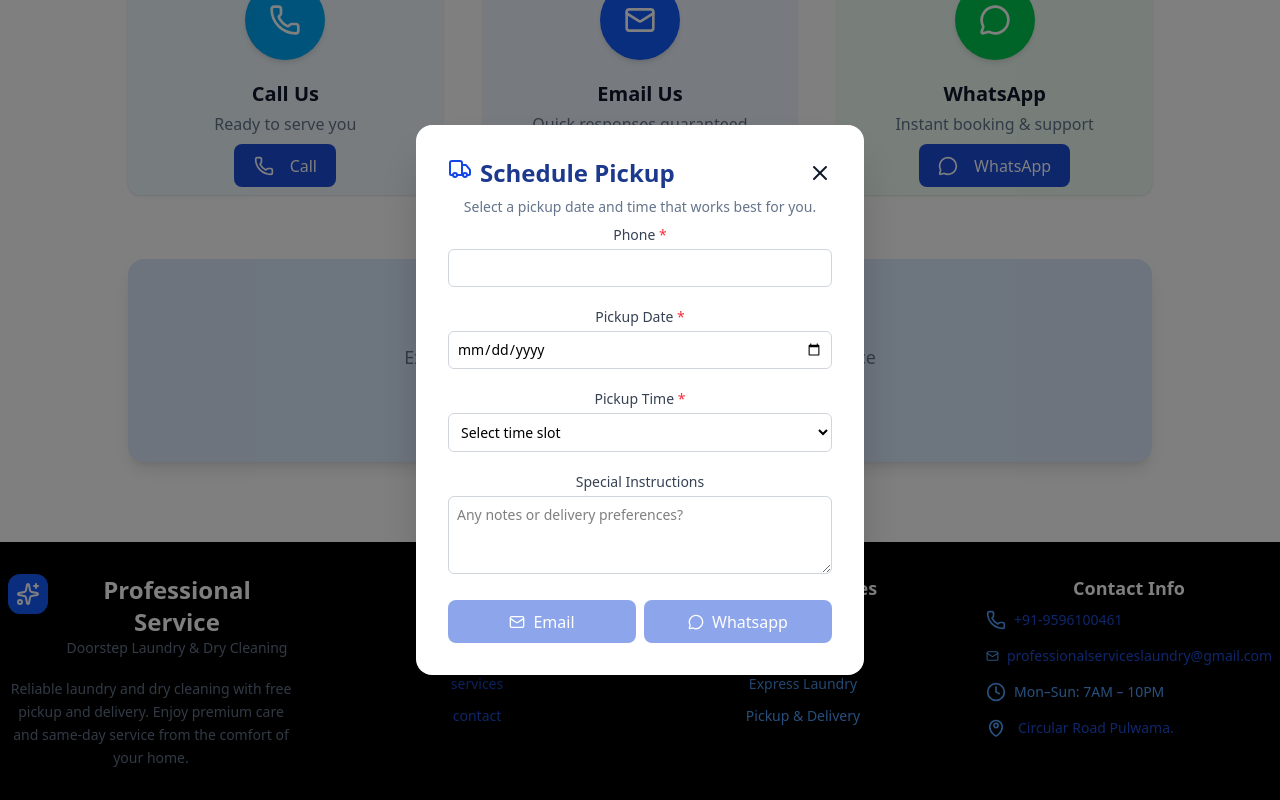
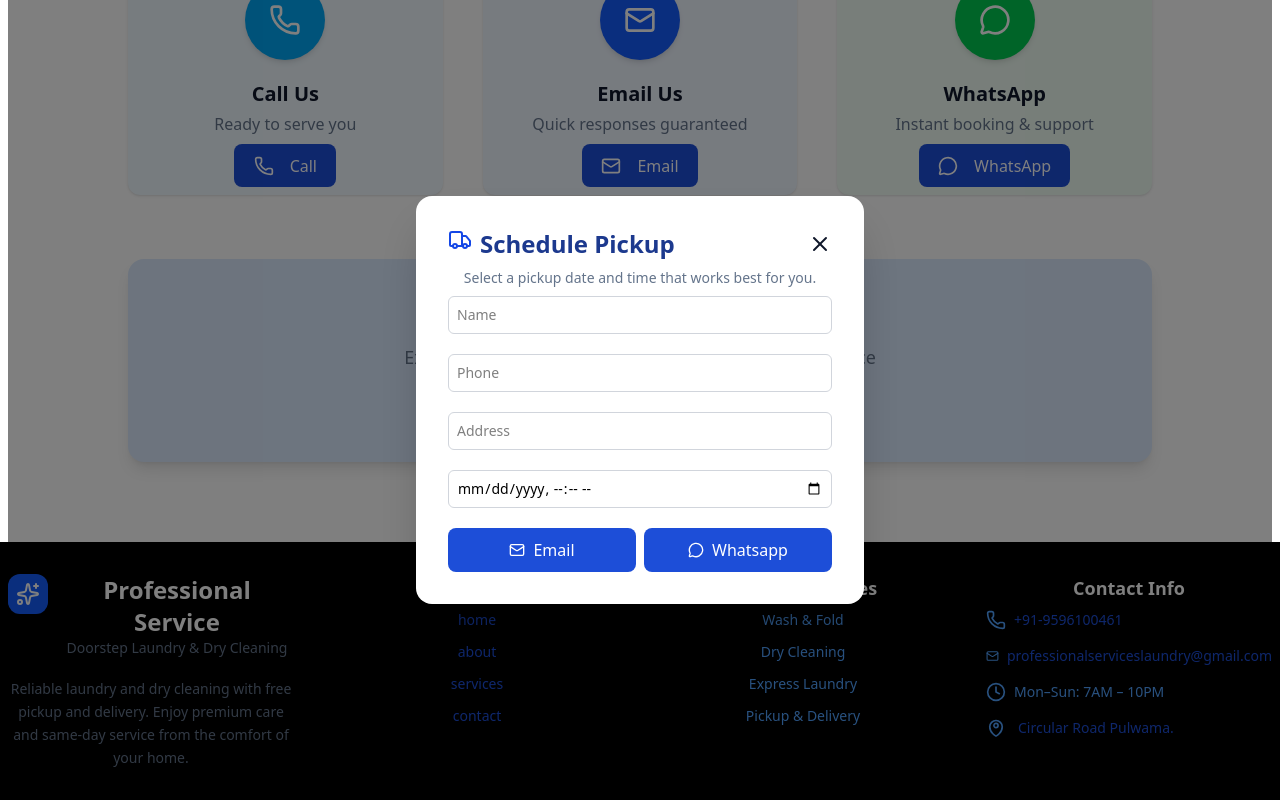
Before and after one commit to showkat-96/loundry, a React (Vite) app: page / in a window 1280 px wide. Both pictures are taken after a click on the button "Schedule Pickup". Shown: the part 2190-2990 px from the top of the page. Built offline with nearby package versions, Linux system fonts and the light colour scheme.

Commit message:
fixed some shit

```diff
--- a/src/App.tsx
+++ b/src/App.tsx
@@ -17,7 +17,7 @@ function App() {
         <Route path="/why-choose-us" element={<WhyChooseUs />} />
         <Route path="/our-services" element={<OurServices />} />
         <Route path="/get-in-touch" element={<GetInTouch />} />
-        <Route path="/services/:name" element={<ServiceDetails />} />
+        <Route path="/our-services/:name" element={<ServiceDetails />} />
 
         <Route path="*" element={<Home />} />
       </Route>
--- a/src/components/BookingForm.tsx
+++ b/src/components/BookingForm.tsx
@@ -13,7 +13,6 @@ export default function BookingForm({
   const [selectedChannel, setSelectedChannel] = useState(channel);
   const [sending, setSending] = useState(false);
   const [sent, setSent] = useState("");
-  const [errors, setErrors] = useState<{ [key: string]: string }>({});
 
   const [formData, setFormData] = useState({
     name: "",
@@ -22,7 +21,6 @@ export default function BookingForm({
     serviceType: "",
     specificServices: [] as string[],
     pickupDate: "",
-    pickupTime: "",
   });
 
   const services = {
@@ -32,9 +30,30 @@ export default function BookingForm({
     specialty: ["Baby Clothes", "Delicates"],
   };
 
+  const [errors, setErrors] = useState({
+    name: false,
+    phone: false,
+    address: false,
+    serviceType: false,
+    specificServices: false,
+    pickupDate: false,
+  });
+
+  const onChange = (e: React.ChangeEvent<HTMLInputElement>) => {
+    const { name, value } = e.target;
+    setFormData({
+      ...formData,
+      [name]: value,
+    });
+    setErrors({
+      ...errors,
+      [name]: value?.trim() ? false : true,
+    });
+  };
+
   const handleInputChange = (field: string, value: string) => {
     setFormData((prev) => ({ ...prev, [field]: value }));
-    setErrors((prev) => ({ ...prev, [field]: "" })); // clear error when typing
+    setErrors((prev) => ({ ...prev, [field]: value ? false : true }));
   };
 
   const handleServiceToggle = (service: string, checked: boolean) => {
@@ -57,24 +76,6 @@ export default function BookingForm({
     return services[formData.serviceType as keyof typeof services] || [];
   };
 
-  const validateForm = () => {
-    const newErrors: { [key: string]: string } = {};
-
-    if (!formData.name.trim()) newErrors.name = "Name is required";
-    if (!formData.phone.trim()) {
-      newErrors.phone = "Phone number is required";
-    } else if (!/^\d{10}$/.test(formData.phone)) {
-      newErrors.phone = "Enter a valid 10-digit phone number";
-    }
-    if (!formData.serviceType) newErrors.serviceType = "Select a service type";
-    if (!formData.address.trim()) newErrors.address = "Address is required";
-    if (!formData.pickupDate) newErrors.pickupDate = "Pickup date is required";
-    if (!formData.pickupTime) newErrors.pickupTime = "Pickup time is required";
-
-    setErrors(newErrors);
-    return Object.keys(newErrors).length === 0;
-  };
-
   const handleSubmit = async (
     e: React.FormEvent,
     medium: "Whatsapp" | "Email" | "all"
@@ -82,16 +83,20 @@ export default function BookingForm({
     e.preventDefault();
     setSent("");
     setSelectedChannel(medium);
-    if (!validateForm()) return;
-    const {
-      name,
-      phone,
-      address,
-      serviceType,
-      specificServices,
-      pickupDate,
-      pickupTime,
-    } = formData;
+    let isValid = true;
+    const newErrors: Record<keyof typeof formData, boolean> = {} as any;
+    (Object.keys(formData) as (keyof typeof formData)[]).forEach((key) => {
+      const value = formData[key];
+      const fieldValid = value !== null && value !== undefined && value !== "";
+      newErrors[key] = !fieldValid;
+      if (!fieldValid) {
+        isValid = false;
+      }
+    });
+    setErrors(newErrors);
+    if (!isValid) return;
+    const { name, phone, address, serviceType, specificServices, pickupDate } =
+      formData;
 
     const message = `
 *New Service Request*
@@ -100,9 +105,8 @@ Phone: ${phone}
 Address: ${address}
 Service Type: ${serviceType}
 Specific Services: ${specificServices.join(", ")}
-Pickup Date: ${pickupDate}
-Pickup Time: ${pickupTime}
-    `;
+Pickup Date & time: ${new Date(pickupDate).toLocaleString()}
+     `;
 
     try {
       setSending(true);
@@ -128,8 +132,8 @@ Pickup Time: ${pickupTime}
   };
 
   return (
-    <div className="fixed inset-0 z-50 bg-black/50 flex items-center justify-center px-2">
-      <div className="bg-white rounded-lg shadow-xl max-w-2xl w-full max-h-[90vh] overflow-y-auto p-4">
+    <div className="fixed inset-0 z-50 bg-black/50 flex items-center justify-center px-2 mx-2">
+      <div className="bg-white dark:bg-gray-900 rounded-2xl shadow-2xl w-full max-w-md p-2 sm:p-8 relative">
         {/* Header */}
         <div className="flex justify-between items-center mb-4 text-blue-900 font-bold">
           <div className="flex items-center gap-2 text-xl">
@@ -157,41 +161,44 @@ Pickup Time: ${pickupTime}
         )}
 
         {/* Form */}
-        <form className="space-y-4">
-          {/* Name */}
+        <form className="space-y-5">
+          {(
+            [
+              { name: "name", type: "text", placeholder: "Name" },
+              { name: "phone", type: "phone", placeholder: "Phone" },
+              { name: "address", type: "text", placeholder: "Address" },
+              {
+                name: "pickupDate",
+                type: "datetime-local",
+                placeholder: "Pickup Date",
+              },
+            ] as {
+              name: keyof typeof formData;
+              type: string;
+              placeholder: string;
+            }[]
+          ).map(({ name, type, placeholder }) => (
+            <div key={name}>
+              <input
+                id={name}
+                name={name}
+                type={type}
+                {...(type === "datetime-local" ? { min: today } : {})}
+                className={`w-full border ${
+                  errors[name] ? "border-red-300" : "border-gray-300"
+                } dark:border-gray-700 rounded-md px-2 py-2 text-sm text-black dark:text-white bg-white dark:bg-gray-800 focus:outline-none`}
+                value={formData[name]}
+                onChange={onChange}
+                required
+                placeholder={placeholder}
+              />
+            </div>
+          ))}
           <div>
-            <label className="block text-sm font-medium">Name *</label>
-            <input
-              className="mt-1 block w-full border rounded-md px-2 py-2 text-sm"
-              value={formData.name}
-              onChange={(e) => handleInputChange("name", e.target.value)}
-            />
-            {errors.name && (
-              <p className="text-red-600 text-xs">{errors.name}</p>
-            )}
-          </div>
-
-          {/* Phone */}
-          <div>
-            <label className="block text-sm font-medium">Phone *</label>
-            <input
-              type="tel"
-              className="mt-1 block w-full border rounded-md px-2 py-2 text-sm"
-              value={formData.phone}
-              onChange={(e) => handleInputChange("phone", e.target.value)}
-            />
-            {errors.phone && (
-              <p className="text-red-600 text-xs">{errors.phone}</p>
-            )}
-          </div>
-
-          {/* Service Type */}
-          <div>
-            <label className="block text-sm font-medium">
-              Primary Service Type *
-            </label>
             <select
-              className="mt-1 block w-full border rounded-md px-2 py-2 text-sm"
+              className={`w-full border ${
+                errors.serviceType ? "border-red-300" : "border-gray-300"
+              } dark:border-gray-700 rounded-md px-2 py-2 text-sm text-black dark:text-white bg-white dark:bg-gray-800 focus:outline-none`}
               value={formData.serviceType}
               onChange={(e) => handleInputChange("serviceType", e.target.value)}
             >
@@ -210,9 +217,6 @@ Pickup Time: ${pickupTime}
           {/* Specific Services */}
           {formData.serviceType && (
             <div>
-              <label className="block text-sm font-medium mb-1">
-                Specific Services
-              </label>
               <div className="grid grid-cols-1 md:grid-cols-2 gap-2 p-2 border rounded-md">
                 {getServiceOptions().map((service) => (
                   <label
@@ -232,56 +236,6 @@ Pickup Time: ${pickupTime}
               </div>
             </div>
           )}
-
-          {/* Address */}
-          <div>
-            <label className="block text-sm font-medium">Address *</label>
-            <textarea
-              className="mt-1 block w-full border rounded-md px-2 py-2 text-sm"
-              rows={3}
-              value={formData.address}
-              onChange={(e) => handleInputChange("address", e.target.value)}
-            />
-            {errors.address && (
-              <p className="text-red-600 text-xs">{errors.address}</p>
-            )}
-          </div>
-
-          {/* Pickup Date */}
-          <div>
-            <label className="block text-sm font-medium">Pickup Date *</label>
-            <input
-              type="date"
-              min={today}
-              className="mt-1 block w-full border rounded-md px-2 py-2 text-sm"
-              value={formData.pickupDate}
-              onChange={(e) => handleInputChange("pickupDate", e.target.value)}
-            />
-            {errors.pickupDate && (
-              <p className="text-red-600 text-xs">{errors.pickupDate}</p>
-            )}
-          </div>
-
-          {/* Pickup Time */}
-          <div>
-            <label className="block text-sm font-medium">Pickup Time *</label>
-            <select
-              className="mt-1 block w-full border rounded-md px-2 py-2 text-sm"
-              value={formData.pickupTime}
-              onChange={(e) => handleInputChange("pickupTime", e.target.value)}
-            >
-              <option value="">Select time slot</option>
-              <option value="morning">🌅 Morning (7–11 AM)</option>
-              <option value="afternoon">☀️ Afternoon (11–3 PM)</option>
-              <option value="evening">🌆 Evening (3–7 PM)</option>
-              <option value="night">🌙 Night (7–10 PM)</option>
-            </select>
-            {errors.pickupTime && (
-              <p className="text-red-600 text-xs">{errors.pickupTime}</p>
-            )}
-          </div>
-
-          {/* Submit */}
           <div className="flex justify-between gap-2">
             {channel === "all" ? (
               <>
--- a/src/components/OurServices.tsx
+++ b/src/components/OurServices.tsx
@@ -28,7 +28,7 @@ const ServiceCard = ({
   return (
     <div
       className="cursor-pointer bg-white rounded-xl shadow-lg overflow-hidden"
-      onClick={() => navigate(`/services/${name}`)}
+      onClick={() => navigate(`/our-services/${name}`)}
     >
       <div
         className={`flex items-center gap-2 px-2 py-2 ${color} text-white font-semibold text-lg sm:text-xl`}
--- a/src/components/SchedulePickupForm.tsx
+++ b/src/components/SchedulePickupForm.tsx
@@ -1,4 +1,4 @@
-import { useState } from "react";
+import React, { useState } from "react";
 import { Mail, MessageCircle, Truck, X } from "lucide-react";
 import { sendEmail, sendToWhatsapp } from "../utils/channel";
 
@@ -8,12 +8,32 @@ export default function SchedulePickupForm({
   onClose: () => void;
 }) {
   const today = new Date().toISOString().split("T")[0];
-  const [pickupDate, setPickupDate] = useState("");
-  const [phone, setPhone] = useState("");
-  const [pickupTime, setPickupTime] = useState("");
-  const [specialInstructions, setSpecialInstructions] = useState("");
   const [submitted, setSubmitted] = useState(false);
   const [sending, setSending] = useState(false);
+  const [pickupData, setPickupData] = useState({
+    name: "",
+    phone: "",
+    pickupDate: "",
+    address: "",
+  });
+  const [errors, setErrors] = useState({
+    name: false,
+    phone: false,
+    pickupDate: false,
+    address: false,
+  });
+
+  const onChange = (e: React.ChangeEvent<HTMLInputElement>) => {
+    const { name, value } = e.target;
+    setPickupData({
+      ...pickupData,
+      [name]: value,
+    });
+    setErrors({
+      ...errors,
+      [name]: value?.trim() ? false : true,
+    });
+  };
 
   const handleSubmit = async (
     e: React.FormEvent,
@@ -21,18 +41,29 @@ export default function SchedulePickupForm({
   ) => {
     try {
       e.preventDefault();
+
+      let isValid = true;
+      const newErrors: Record<keyof typeof pickupData, boolean> = {} as any;
+
+      (Object.keys(pickupData) as (keyof typeof pickupData)[]).forEach(
+        (key) => {
+          const value = pickupData[key];
+          const fieldValid =
+            value !== null && value !== undefined && value !== "";
+          newErrors[key] = !fieldValid;
+          if (!fieldValid) {
+            isValid = false;
+          }
+        }
+      );
+      setErrors(newErrors);
+      if (!isValid) return;
+
       setSending(true);
-      const formattedTime =
-        {
-          morning: "🌅 Morning (7–11 AM)",
-          afternoon: "☀️ Afternoon (11–3 PM)",
-          evening: "🌆 Evening (3–7 PM)",
-          night: "🌙 Night (7–10 PM)",
-        }[pickupTime] || pickupTime;
-
-      const message = `Hi, ${phone} would like to schedule a pickup on ${pickupDate} at ${formattedTime}. ${
-        specialInstructions ? "Notes: " + specialInstructions : ""
-      }`;
+      const { name, phone, address, pickupDate } = pickupData;
+      const message = `Hi, I'm ${name}, with phone ${phone} from ${address}. I would like to schedule a pickup on ${new Date(
+        pickupDate
+      ).toLocaleString()}.`;
       if (channel === "Email") {
         await sendEmail({
           to_name: "",
@@ -42,9 +73,10 @@ export default function SchedulePickupForm({
       } else {
         sendToWhatsapp({ message });
       }
+
       setSubmitted(true);
     } catch (error) {
-      console.error("Error scheduling pickup");
+      console.error("Error scheduling pickup", error);
       alert("Error scheduling pickup");
     } finally {
       setSending(false);
@@ -52,7 +84,7 @@ export default function SchedulePickupForm({
   };
 
   return (
-    <div className="fixed inset-0 z-50 bg-black/50 flex items-center justify-center px-2">
+    <div className="fixed inset-0 z-50 bg-black/50 flex items-center justify-center px-2 mx-2">
       <div className="bg-white dark:bg-gray-900 rounded-2xl shadow-2xl w-full max-w-md p-2 sm:p-8 relative">
         {/* Close Button */}
 
@@ -81,89 +113,46 @@ export default function SchedulePickupForm({
             <p className="text-sm text-gray-600 dark:text-gray-400 mb-2">
               Select a pickup date and time that works best for you.
             </p>
+
             <form className="space-y-5">
-              {/* Pickup Date */}
-              <div>
-                <label
-                  htmlFor="phone"
-                  className="block text-sm font-medium text-gray-700 dark:text-gray-300 mb-1"
-                >
-                  Phone <span className="text-red-500">*</span>
-                </label>
-                <input
-                  id="phone"
-                  type="phone"
-                  className="w-full border border-gray-300 dark:border-gray-700 rounded-md px-2 py-2 text-sm text-black dark:text-white bg-white dark:bg-gray-800 focus:outline-none focus:ring-2 focus:ring-blue-500"
-                  value={phone}
-                  onChange={(e) => setPhone(e.target.value)}
-                  required
-                />
-              </div>
-              <div>
-                <label
-                  htmlFor="pickupDate"
-                  className="block text-sm font-medium text-gray-700 dark:text-gray-300 mb-1"
-                >
-                  Pickup Date <span className="text-red-500">*</span>
-                </label>
-                <input
-                  id="pickupDate"
-                  type="date"
-                  min={today}
-                  className="w-full border border-gray-300 dark:border-gray-700 rounded-md px-2 py-2 text-sm text-black dark:text-white bg-white dark:bg-gray-800 focus:outline-none focus:ring-2 focus:ring-blue-500"
-                  value={pickupDate}
-                  onChange={(e) => setPickupDate(e.target.value)}
-                  required
-                />
-              </div>
+              {(
+                [
+                  { name: "name", type: "text", placeholder: "Name" },
+                  { name: "phone", type: "phone", placeholder: "Phone" },
+                  { name: "address", type: "text", placeholder: "Address" },
+                  {
+                    name: "pickupDate",
+                    type: "datetime-local",
+                    placeholder: "Pickup Date",
+                  },
+                ] as {
+                  name: keyof typeof pickupData;
+                  type: string;
+                  placeholder: string;
+                }[]
+              ).map(({ name, type, placeholder }) => (
+                <div key={name}>
+                  <input
+                    id={name}
+                    name={name}
+                    type={type}
+                    {...(type === "datetime-local" ? { min: today } : {})}
+                    className={`w-full border ${
+                      errors[name] ? "border-red-300" : "border-gray-300"
+                    } dark:border-gray-700 rounded-md px-2 py-2 text-sm text-black dark:text-white bg-white dark:bg-gray-800 focus:outline-none`}
+                    value={pickupData[name]}
+                    onChange={onChange}
+                    required
+                    placeholder={placeholder}
+                  />
+                </div>
+              ))}
 
-              {/* Pickup Time */}
-              <div>
-                <label
-                  htmlFor="pickupTime"
-                  className="block text-sm font-medium text-gray-700 dark:text-gray-300 mb-1"
-                >
-                  Pickup Time <span className="text-red-500">*</span>
-                </label>
-                <select
-                  id="pickupTime"
-                  className="w-full border border-gray-300 dark:border-gray-700 rounded-md px-2 py-2 text-sm text-black dark:text-white bg-white dark:bg-gray-800 focus:outline-none focus:ring-2 focus:ring-blue-500"
-                  value={pickupTime}
-                  onChange={(e) => setPickupTime(e.target.value)}
-                  required
-                >
-                  <option value="">Select time slot</option>
-                  <option value="morning">🌅 Morning (7–11 AM)</option>
-                  <option value="afternoon">☀️ Afternoon (11–3 PM)</option>
-                  <option value="evening">🌆 Evening (3–7 PM)</option>
-                  <option value="night">🌙 Night (7–10 PM)</option>
-                </select>
-              </div>
-
-              {/* Special Instructions */}
-              <div>
-                <label
-                  htmlFor="specialInstructions"
-                  className="block text-sm font-medium text-gray-700 dark:text-gray-300 mb-1"
-                >
-                  Special Instructions
-                </label>
-                <textarea
-                  id="specialInstructions"
-                  rows={3}
-                  placeholder="Any notes or delivery preferences?"
-                  className="w-full border border-gray-300 dark:border-gray-700 rounded-md px-2 py-2 text-sm text-black dark:text-white bg-white dark:bg-gray-800 focus:outline-none focus:ring-2 focus:ring-blue-500"
-                  value={specialInstructions}
-                  onChange={(e) => setSpecialInstructions(e.target.value)}
-                />
-              </div>
-
-              {/* Buttons */}
               {sending && <>Sending...</>}
               <div className="flex justify-between gap-2">
                 <>
                   <button
-                    disabled={!pickupDate || !pickupTime || !phone || sending}
+                    disabled={sending}
                     onClick={(e) => handleSubmit(e, "Email")}
                     className="w-full flex items-center justify-center gap-2 bg-blue-600 text-white rounded-md px-4 py-2 hover:bg-blue-700 disabled:opacity-50"
                   >
@@ -172,7 +161,7 @@ export default function SchedulePickupForm({
                   </button>
                   <button
                     onClick={(e) => handleSubmit(e, "Whatsapp")}
-                    disabled={!pickupDate || !pickupTime || !phone || sending}
+                    disabled={sending}
                     className="w-full flex items-center justify-center gap-2 bg-blue-600 text-white rounded-md px-4 py-2 hover:bg-blue-700 disabled:opacity-50"
                   >
                     <MessageCircle className="w-4 h-4" />
--- a/src/components/ServiceDetails.tsx
+++ b/src/components/ServiceDetails.tsx
@@ -48,7 +48,7 @@ const ServiceDetails: FC = () => {
         {Object.entries(servicePages).map(([key, { label }]) => (
           <button
             key={key}
-            onClick={() => navigate(`/services/${key}`)}
+            onClick={() => navigate(`/our-services/${key}`)}
             className={key === selected ? "selected-button" : ""}
           >
             {label}
```
Also changed, not shown: src/components/Header.tsx (+5 -6 lines), src/App.css (line endings or trailing spaces), 5 other files (tests, documents, lock files or other folders).
